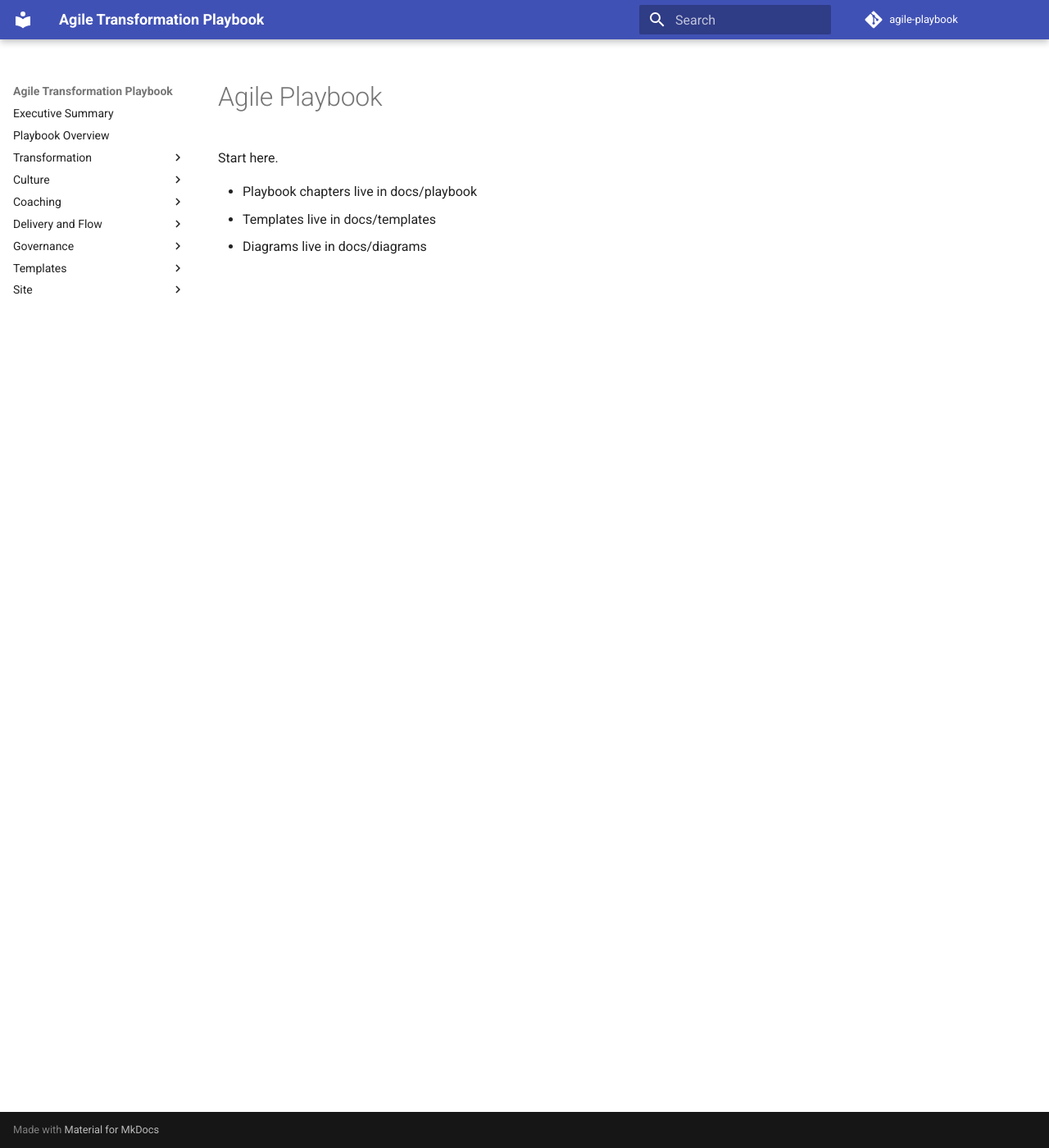
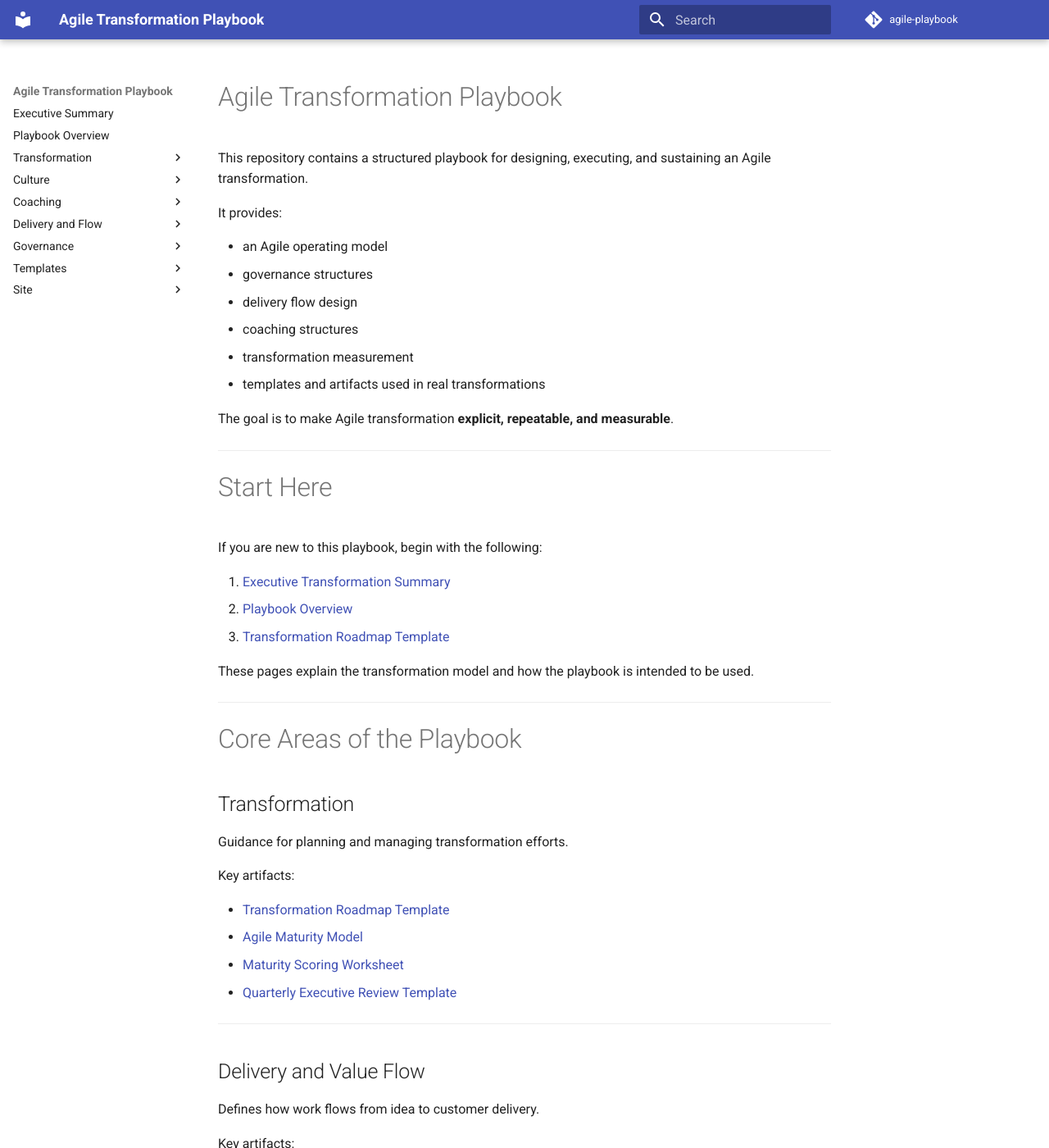
Before and after one commit to awsvkvims/agile-playbook, an MkDocs documentation site: the page built from docs/index.md, in a window 1280 px wide and 1400 px high. Shown: the whole window at 82% size. Built offline with MkDocs 1.6.1 and Material for MkDocs 9.7.7, drawn with Linux system fonts in a browser that asks for light colours; comment, search, counter and statistics services are not loaded; some of the changed text lies outside the part shown.

Commit message:
Add index page as landing page for the playbook

```diff
--- a/docs/index.md
+++ b/docs/index.md
@@ -1,7 +1,121 @@
-# Agile Playbook
+# Agile Transformation Playbook
 
-Start here.
+This repository contains a structured playbook for designing, executing, and sustaining an Agile transformation.
 
-- Playbook chapters live in docs/playbook
-- Templates live in docs/templates
-- Diagrams live in docs/diagrams
+It provides:
+
+- an Agile operating model
+- governance structures
+- delivery flow design
+- coaching structures
+- transformation measurement
+- templates and artifacts used in real transformations
+
+The goal is to make Agile transformation **explicit, repeatable, and measurable**.
+
+---
+
+# Start Here
+
+If you are new to this playbook, begin with the following:
+
+1. [Executive Transformation Summary](EXECUTIVE_TRANSFORMATION_SUMMARY.md)
+2. [Playbook Overview](playbook/PLAYBOOK.md)
+3. [Transformation Roadmap Template](transformation/TRANSFORMATION_ROADMAP_TEMPLATE.md)
+
+These pages explain the transformation model and how the playbook is intended to be used.
+
+---
+
+# Core Areas of the Playbook
+
+## Transformation
+
+Guidance for planning and managing transformation efforts.
+
+Key artifacts:
+
+- [Transformation Roadmap Template](transformation/TRANSFORMATION_ROADMAP_TEMPLATE.md)
+- [Agile Maturity Model](transformation/AGILE_MATURITY_MODEL.md)
+- [Maturity Scoring Worksheet](transformation/MATURITY_SCORING_WORKSHEET.md)
+- [Quarterly Executive Review Template](transformation/QUARTERLY_EXECUTIVE_REVIEW_TEMPLATE.md)
+
+---
+
+## Delivery and Value Flow
+
+Defines how work flows from idea to customer delivery.
+
+Key artifacts:
+
+- [Value Stream Flow](diagrams/swimlanes/VALUE_STREAM_FLOW.md)
+- [Metrics Framework](metrics/METRICS_FRAMEWORK.md)
+- [Transformation Health Dashboard](metrics/TRANSFORMATION_HEALTH_DASHBOARD.md)
+
+---
+
+## Organizational Governance
+
+Defines accountability, escalation paths, and operating model structure.
+
+Key artifacts:
+
+- [Agile Operating Model RACI](raci/AGILE_OPERATING_MODEL_RACI.md)
+- [Coaching Escalation Flow](diagrams/swimlanes/COACHING_ESCALATION_FLOW.md)
+
+---
+
+## Coaching and Capability Development
+
+Defines how coaching supports transformation and organizational learning.
+
+Key artifacts:
+
+- [Agile Coaching Structures](coaching/AGILE_COACHING_STRUCTURES.md)
+- [Agile Maturity Model](transformation/AGILE_MATURITY_MODEL.md)
+- [Maturity Scoring Worksheet](transformation/MATURITY_SCORING_WORKSHEET.md)
+
+---
+
+## Culture and Leadership
+
+Identifies common organizational barriers to agility.
+
+Key artifact:
+
+- [Common Cultural Barriers](culture/COMMON_CULTURAL_BARRIERS.md)
+
+---
+
+## Templates
+
+Reusable templates for teams and coaches.
+
+- [Working Agreement Template](templates/WORKING_AGREEMENT_TEMPLATE.md)
+- [Retrospective Template](templates/RETROSPECTIVE_TEMPLATE.md)
+- [Coaching Agreement Template](templates/COACHING_AGREEMENT_TEMPLATE.md)
+
+---
+
+# System Diagrams
+
+Key diagrams that describe the operating model.
+
+Recommended order:
+
+1. [Value Stream Flow](diagrams/swimlanes/VALUE_STREAM_FLOW.md)
+2. [Framework Value Stream Comparison](diagrams/FRAMEWORK_VALUE_STREAM_COMPARISON.md)
+3. [Unified Value Stream Overlay](diagrams/UNIFIED_VALUE_STREAM_OVERLAY.md)
+4. [Coaching Escalation Flow](diagrams/swimlanes/COACHING_ESCALATION_FLOW.md)
+
+---
+
+# Contributing
+
+This playbook evolves continuously as transformation practices mature.
+
+See:
+
+[CONTRIBUTING.md](../CONTRIBUTING.md)
+
+for contribution guidelines.
```
